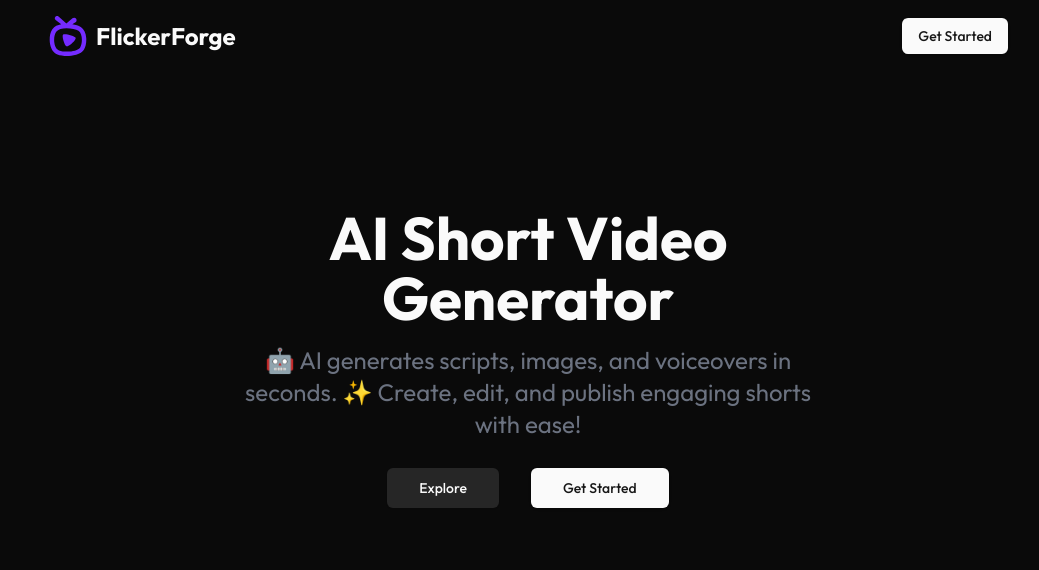
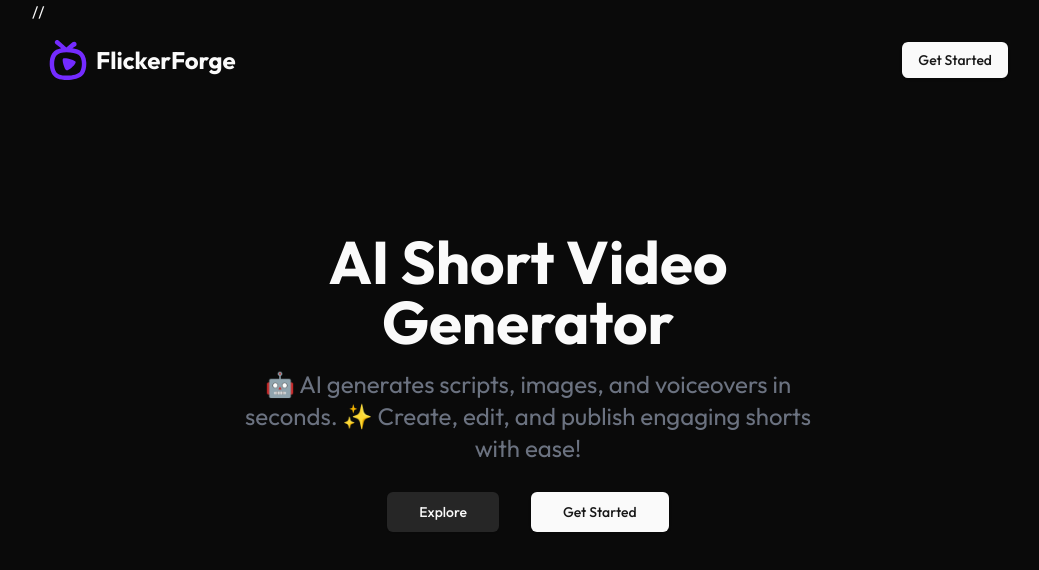
Before and after one commit to SiddharthSingh00769/AI-Short-Video-Generator, a Next.js app: page / in a window 1280 px wide. Shown: the top 570 px of the page, without its empty margins (112-1151 px from the left). Built offline with nearby package versions, Linux system fonts and the light colour scheme; no server answers.

Commit message:
Update page.js

```diff
--- a/app/page.js
+++ b/app/page.js
@@ -3,7 +3,7 @@ import Header from "./_components/Header";
 import Hero from "./_components/Hero";
 export default function Home() {
   return (
-    <div className="md:px-16 lg:px-24 xl:px-36">
+    <div className="md:px-16 lg:px-24 xl:px-36">//
       <Header />
 
       <Hero />
```
